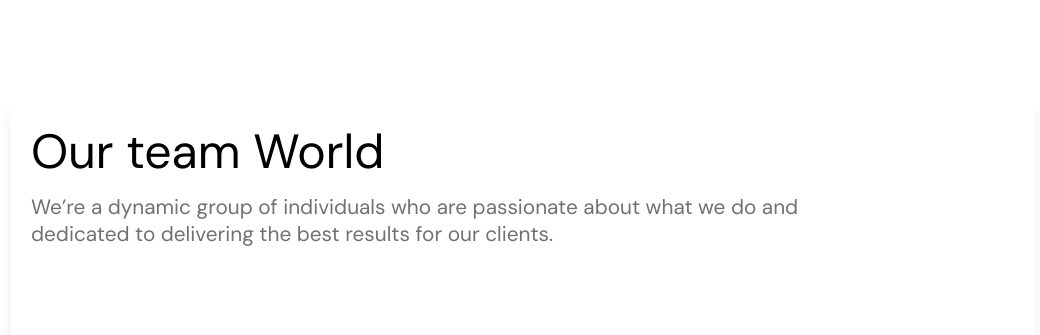
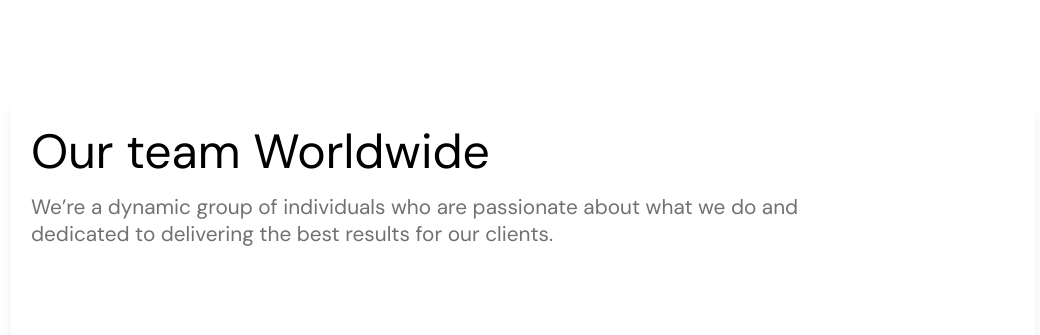
Before and after one commit to buildwithmohamed/100-Days-Web-Challenge-, a plain HTML site: page -01-Responsive-team-card/index.html in a window 1280 px wide. Shown: the top 335 px of the page, without its empty margins (117-1157 px from the left). Drawn offline with Linux system fonts and the light colour scheme.

Commit message:
made a change to the title 'from worldwide to world'

```diff
--- a/-01-Responsive-team-card/index.html
+++ b/-01-Responsive-team-card/index.html
@@ -12,7 +12,7 @@
     <section class="team-section">
             <div class="container-description">
 
-                    <h1 class="title">Our team World</h1>
+                    <h1 class="title">Our team Worldwide</h1>
                     <p class="description">We’re a dynamic group of individuals who are passionate about what we do and dedicated to delivering the best results for our clients.</p>
             </div>
             <div class="container">
```
